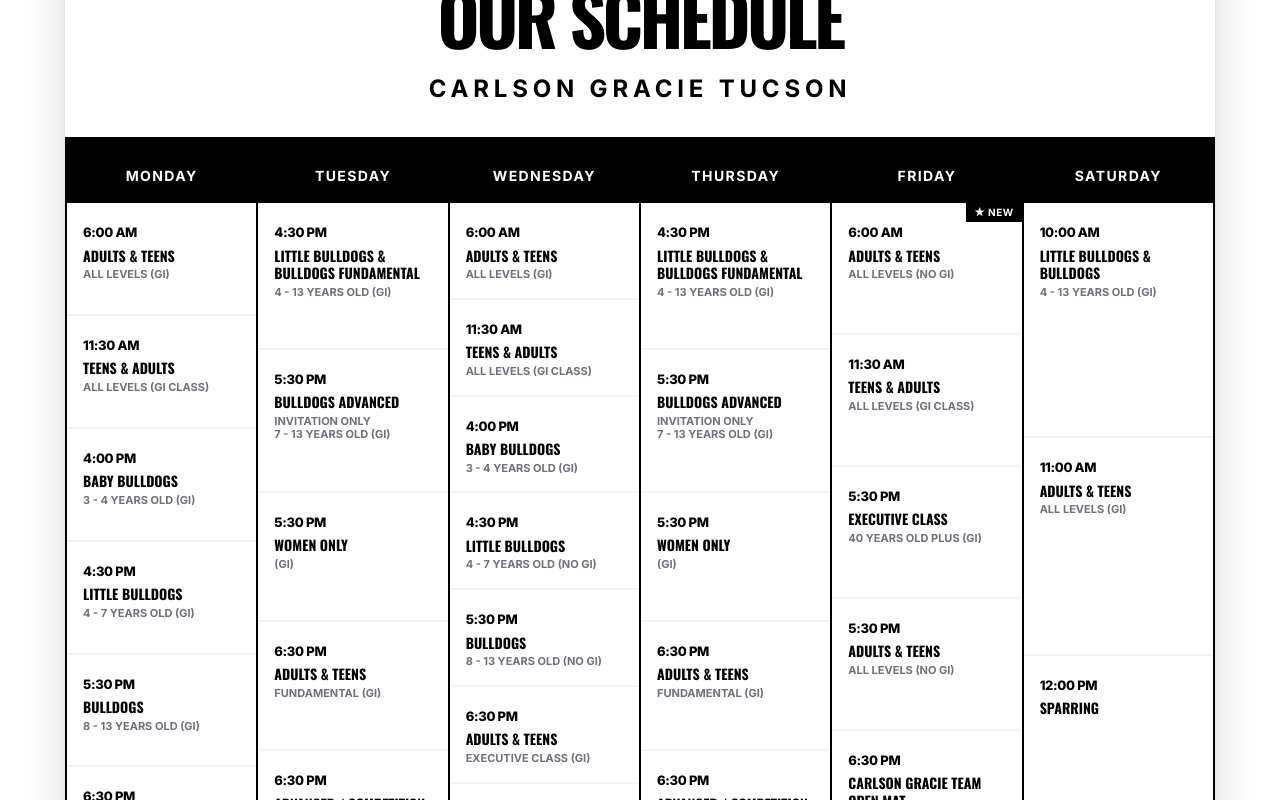
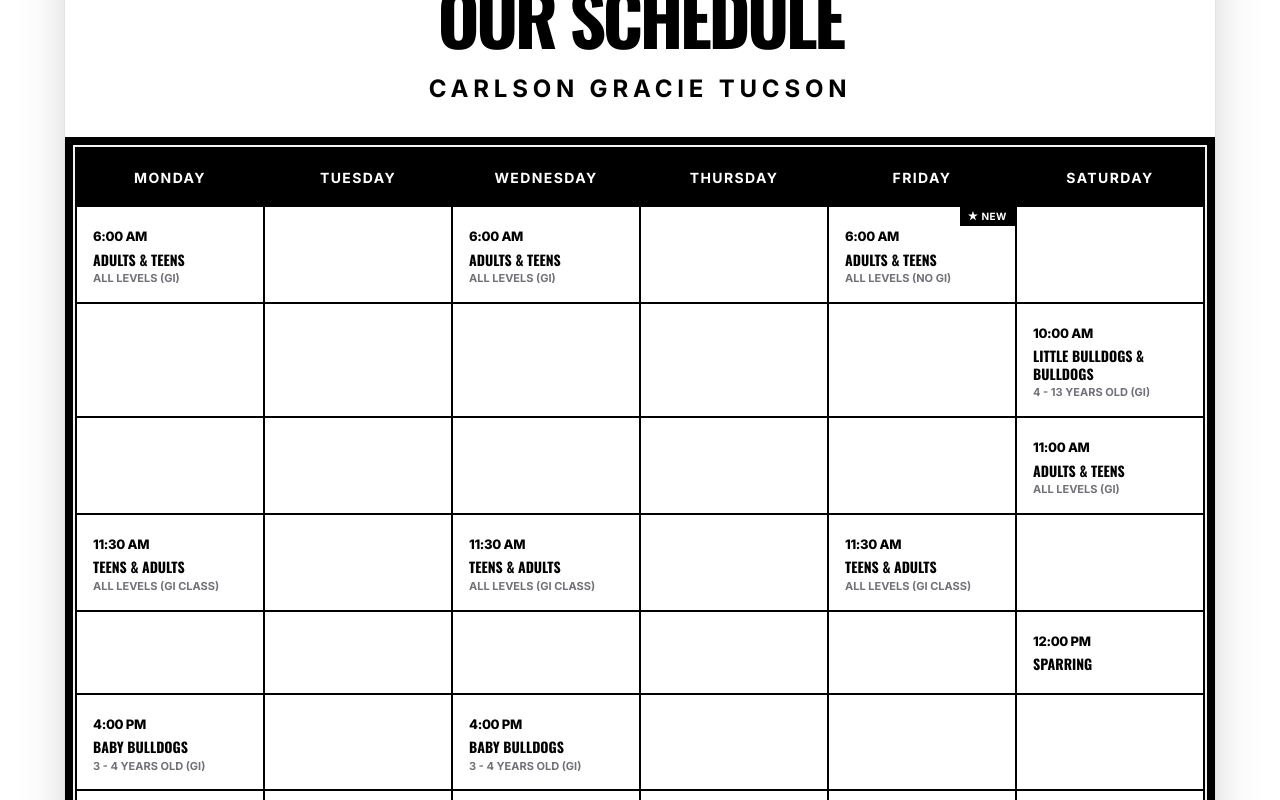
Before and after one commit to CauaMarley/andre-freire, a React (Vite) app: page / in a window 1280 px wide. Shown: the part 7300-8100 px from the top of the page. Built offline with nearby package versions, Linux system fonts and the light colour scheme.

Commit message:
refactor(ScheduleGrid): optimize print layout
Simplify grid structure and improve print CSS rules to ensure consistent rendering and avoid content splitting across pages.

```diff
--- a/src/components/ScheduleGrid.tsx
+++ b/src/components/ScheduleGrid.tsx
@@ -128,18 +128,28 @@
         </div>
 
         {/* Desktop Grid (Always shown on print, hidden on mobile screen) */}
-        <div className="hidden lg:grid print:grid grid-cols-6 border-t-[8px] border-black bg-black gap-[2px] p-[2px] print:border-t-4 print:flex-grow print:h-full print:max-h-full">
+        <div className="hidden lg:flex print:flex w-full border-[8px] border-black bg-zinc-100 p-[2px] print:border-[4px] print:flex-grow print:h-full print:max-h-full print:p-0">
+          <table className="w-full h-full table-fixed border-collapse">
+            <thead>
+              <tr>
                 {scheduleData.map((dayData, index) => (
-            <div key={index} className="flex flex-col h-full bg-zinc-100 break-inside-avoid" style={{ pageBreakInside: 'avoid' }}>
-              {/* Column Header */}
-              <div className="bg-black text-white text-center py-4 print:py-1">
+                  <th key={index} className="bg-black text-white text-center py-4 print:py-1 border-2 border-black print:border-black print:border">
                     <span className="font-bold tracking-widest text-sm uppercase print:text-[10px]">{dayData.day}</span>
-              </div>
-
-              {/* Classes */}
-              <div className="flex flex-col divide-y-2 divide-zinc-100 flex-grow bg-zinc-100">
-                {dayData.classes.map((cls, idx) => (
-                  <div key={idx} className="p-4 bg-white flex-grow relative hover:bg-zinc-50 transition-colors print:px-[6px] print:py-[4px] break-inside-avoid" style={{ pageBreakInside: 'avoid' }}>
+                  </th>
+                ))}
+              </tr>
+            </thead>
+            <tbody>
+              {["6:00 AM", "10:00 AM", "11:00 AM", "11:30 AM", "12:00 PM", "4:00 PM", "4:30 PM", "5:30 PM", "6:30 PM"].map((time, timeIdx) => (
+                <tr key={timeIdx}>
+                  {scheduleData.map((dayData, dayIdx) => {
+                    const classesAtTime = dayData.classes.filter(c => c.time === time);
+                    return (
+                      <td key={dayIdx} className="border-2 border-black p-0 align-top bg-white print:border-black print:border break-inside-avoid" style={{ pageBreakInside: 'avoid' }}>
+                        {classesAtTime.length > 0 ? (
+                          <div className="flex flex-col h-full">
+                            {classesAtTime.map((cls, idx) => (
+                              <div key={idx} className="p-4 flex-grow relative hover:bg-zinc-50 transition-colors print:px-[6px] print:py-[4px] border-b-2 border-zinc-200 print:border-b print:border-zinc-300 last:border-b-0 break-inside-avoid" style={{ pageBreakInside: 'avoid' }}>
                                 {cls.tag && (
                                   <span className="bg-black text-white text-[10px] font-bold px-2 py-0.5 absolute top-0 right-0 tracking-wider print:text-[7px] print:px-1 print:py-0">
                                     {cls.tag}
@@ -150,10 +160,17 @@
                                 <div className="text-[11px] font-bold text-zinc-500 mt-1 uppercase leading-tight whitespace-pre-line print:text-[9px] print:mt-0">{cls.details}</div>
                               </div>
                             ))}
-                <div className="flex-grow bg-white min-h-[100px] print:min-h-0 print:hidden"></div> {/* empty space filler */}
                           </div>
-            </div>
+                        ) : (
+                          <div className="w-full h-full min-h-[60px] print:min-h-[40px]"></div>
+                        )}
+                      </td>
+                    );
+                  })}
+                </tr>
               ))}
+            </tbody>
+          </table>
         </div>
 
         {/* Mobile View (Hidden on Desktop and Print) */}
```
Lines whose indentation alone changed are shown as unchanged.
